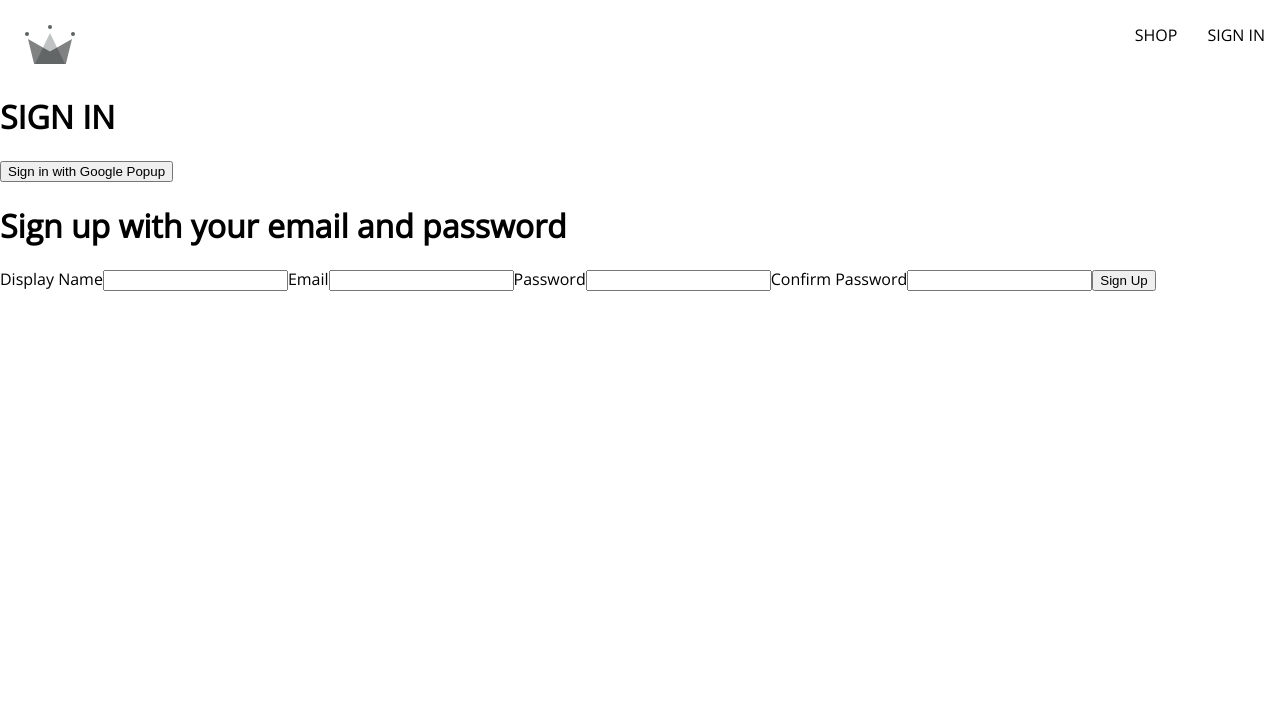
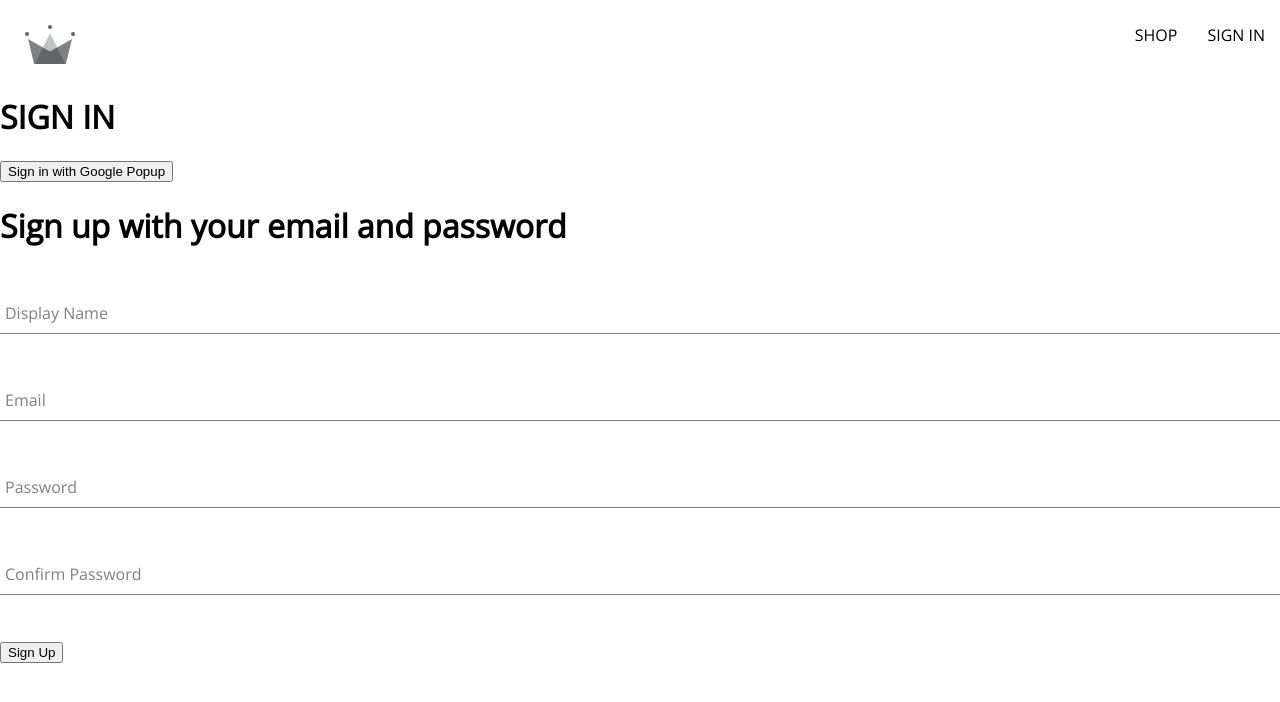
Before and after one commit to MauroLGomez/crwn-clothing-v3, a React (Vite) app: page /sign-in in a window 1280 px wide. Shown: the top 702 px of the page. Built offline with nearby package versions, Linux system fonts and the light colour scheme; a web font is replaced by a local one.

Commit message:
Stylized the form input

```diff
--- /dev/null
+++ b/src/components/form-input/form-input.component.jsx
@@ -0,0 +1,21 @@
+import "./form-input.styles.scss";
+
+const FormInput = ({label, ...otherProps}) => {
+  return (
+    <div className="group">
+      <input className="form-input"
+      {...otherProps}/>
+      {label && (
+        <label
+          className={`${
+            otherProps.value.lenght ? "shrink" : ""
+          } form-input-label`}
+          >
+          {label}
+        </label>
+      )}
+      </div>
+      );
+};
+
+export default FormInput;
--- /dev/null
+++ b/src/components/form-input/form-input.styles.scss
@@ -0,0 +1,54 @@
+$sub-color: grey;
+$main-color: black;
+
+@mixin shrinkLabel {
+  top: -14px;
+  font-size: 12px;
+  color: $main-color;
+}
+
+.group {
+  position: relative;
+  margin: 45px 0;
+
+  .form-input {
+    background: none;
+    background-color: white;
+    color: $sub-color;
+    font-size: 18px;
+    padding: 10px 10px 10px 5px;
+    display: block;
+    width: 100%;
+    border: none;
+    border-radius: 0;
+    border-bottom: 1px solid $sub-color;
+    margin: 25px 0;
+
+    &:focus {
+      outline: none;
+    }
+
+    &:focus ~ .form-input-label {
+      @include shrinkLabel();
+    }
+  }
+
+  input[type='password'] {
+    letter-spacing: 0.3em;
+  }
+
+  .form-input-label {
+    color: $sub-color;
+    font-size: 16px;
+    font-weight: normal;
+    position: absolute;
+    pointer-events: none;
+    left: 5px;
+    top: 10px;
+    transition: 300ms ease all;
+
+    &.shrink {
+      @include shrinkLabel();
+    }
+  }
+}
--- a/src/components/sign-up-form/sign-up-form.component.jsx
+++ b/src/components/sign-up-form/sign-up-form.component.jsx
@@ -1,4 +1,6 @@
 import { useState } from "react";
+
+import FormInput from "../form-input/form-input.component";
 
 import { createAuthUserWithEmailAndPassword, createUserDocumentFromAuth } from "../../utils/firebase/firebase.utils";
 
@@ -60,17 +62,25 @@
     <div>
       <h1>Sign up with your email and password</h1>
       <form onSubmit={handleSubmit}>
-        <label>Display Name</label>
-        <input type="text" required onChange={handleChange} name="displayName" value={displayName}/>
+        <FormInput
+        label="Display Name"
+        type="text"
+        required onChange={handleChange} name="displayName" value={displayName}/>
 
-        <label>Email</label>
-        <input type="email" required onChange={handleChange} name="email" value={email}/>
+        <FormInput
+        label="Email"
+        type="email"
+        required onChange={handleChange} name="email" value={email}/>
 
-        <label>Password</label>
-        <input type="password" required onChange={handleChange} name="password" value={password}/>
+        <FormInput
+        label="Password"
+        type="password"
+        required onChange={handleChange} name="password" value={password}/>
 
-        <label>Confirm Password</label>
-        <input type="password" required onChange={handleChange} name="confirmPassword" value={confirmPassword}/>
+        <FormInput
+        label="Confirm Password"
+        type="password"
+        required onChange={handleChange} name="confirmPassword" value={confirmPassword}/>
 
         <button type="submit">Sign Up</button>
       </form>
```
